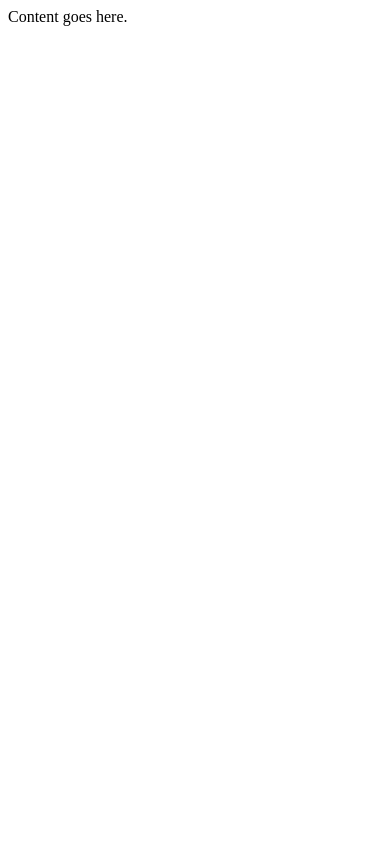
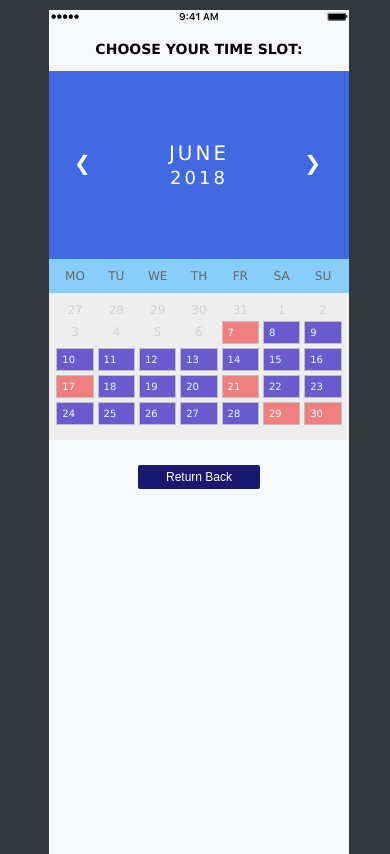
Before and after one commit to jiaemi46/OurCommonApp, a website: page SITApp/SITApp/www/views/lecturer_calendar.html in a window 390 px wide. Drawn offline with Linux system fonts and the light colour scheme; some packages are replaced by stand-ins of ours.

Commit message:
Lecturers' Calendar

```diff
--- /dev/null
+++ b/SITApp/SITApp/www/css/lecturer_consultation/lecturer_calendar.css
@@ -0,0 +1,149 @@
+/**
+ * Date Created: 06/06/2018
+ * Author: w3schools
+ */
+
+* {
+    box-sizing: border-box;
+}
+
+ul {
+    list-style-type: none;
+}
+
+body {
+    font-family: Verdana, sans-serif;
+}
+
+.month {
+    padding: 70px 25px;
+    width: 100%;
+    background: #4169E1;
+    text-align: center;
+}
+
+.month ul {
+    margin: 0;
+    padding: 0;
+}
+
+.month ul li {
+    color: white;
+    font-size: 20px;
+    text-transform: uppercase;
+    letter-spacing: 3px;
+}
+
+.month .prev {
+    float: left;
+    padding-top: 10px;
+}
+
+.month .next {
+    float: right;
+    padding-top: 10px;
+}
+
+.weekdays {
+    margin: 0;
+    padding: 10px 0;
+    background-color: #87CEFA;
+}
+
+.weekdays li {
+    display: inline-block;
+    width: 13.6%;
+    color: #666;
+    text-align: center;
+}
+
+.days {
+    padding: 10px 0;
+    background: #eee;
+    margin: 0;
+}
+
+.days li {
+    list-style-type: none;
+    display: inline-block;
+    width: 13.6%;
+    text-align: center;
+    margin-bottom: 5px;
+    font-size: 12px;
+    color: #777;
+}
+
+.days li .active {
+    padding: 5px;
+    background: #1abc9c;
+    color: white !important
+}
+
+/* Add media queries for smaller screens */
+@media screen and (max-width:720px) {
+.weekdays li, .days li {
+        width: 13.1%;
+    }
+}
+
+@media screen and (max-width: 420px) {
+.weekdays li, .days li {
+    width: 12.5%;
+}
+
+.days li .active {
+        padding: 2px;
+    }
+}
+
+@media screen and (max-width: 290px) {
+.weekdays li, .days li {
+    width: 12.2%;
+    }
+}
+
+
+/**
+ * Date Created: 06/06/2018
+ * Author: Kelly
+ */
+
+.days li .disable {
+    padding: 5px;
+    color: #D3D3D3 !important
+}
+
+.days li a {
+    border: 0.5px solid #C0C0C0;
+    margin-top: -1px;
+    background-color: #6A5ACD;
+    padding: 5px;
+    text-decoration: none;
+    text-align: left;
+    font-size: 10px;
+    color: #E0FFFF;
+    display: block;
+}
+
+.days li a:hover:not(.header) {
+    background-color: #2F4F4F;
+    border-color: #FFD700;
+}
+
+li.busy a {
+    background-color: #F08080 !important;
+}
+
+#back {
+    margin: 25px 10px 10px 10px;
+    background-color: #191970;
+    border: none;
+    color: white;
+    padding: 5px 28px;
+    text-align: center;
+    text-decoration: none;
+    display: inline-block;
+    font-size: 12px;
+    font-family: arial;
+    border-radius: 2px;
+}
--- a/SITApp/SITApp/www/css/lecturer_consultation/lecturer_name_search.css
+++ b/SITApp/SITApp/www/css/lecturer_consultation/lecturer_name_search.css
@@ -9,7 +9,7 @@
 
 #back {
     margin: 25px 10px 10px 10px;
-    background-color: #00008B;
+    background-color: #191970;
     border: none;
     color: white;
     padding: 5px 28px;
--- /dev/null
+++ b/SITApp/SITApp/www/scripts/lecturer_consultation/lecturer_calendar.js
@@ -0,0 +1,11 @@
+/**================================
+ * Date Created: 07/06/2018
+ * Author: Kelly Wong
+ ==================================*/
+
+/**
+Desc: Return back to previous page
+*/
+function returnBack() {
+    window.history.back()
+}
--- a/SITApp/SITApp/www/views/lecturer_calendar.html
+++ b/SITApp/SITApp/www/views/lecturer_calendar.html
@@ -1,9 +1,94 @@
 <!DOCTYPE html>
 <html>
 <head>
-    <title></title>
+    <meta http-equiv="content-type" content="text/html; charset=UTF-8" />
+    <meta name="format-detection" content="telephone=no">
+    <meta name="msapplication-tap-highlight" content="no">
+    <meta name="viewport" content="user-scalable=no, initial-scale=1, maximum-scale=1, minimum-scale=1, width=device-width">
+
+    <!-- CSS Layout -->
+    <link rel="stylesheet" type="text/css" href="../css/index.css">
+    <link rel="stylesheet" type="text/css" href="../css/lecturer_consultation/lecturer_calendar.css">
+    <link rel="stylesheet" href="https://cdnjs.cloudflare.com/ajax/libs/font-awesome/4.7.0/css/font-awesome.min.css">
+    <link href="vanillacalendar.css" rel="stylesheet">
+    <script src="vanillacalendar.js"></script>
+
+
+    <title>Book Appointment</title>
 </head>
 <body>
-    <div>Content goes here.</div>
+    <div class="app">
+        <img src="../images/battery_life.jpg" alt="default" />
+        <h3>Choose your time slot:</h3>
+
+        <!-- Calendar [hardcode] designed by w3schools -->
+        <div class="month">
+            <ul>
+                <li class="prev">&#10094;</li>
+                <li class="next">&#10095;</li>
+                <li>
+                    June<br>
+                    <span style="font-size:18px">2018</span>
+                </li>
+            </ul>
+        </div>
+        <ul class="weekdays">
+            <li>Mo</li>
+            <li>Tu</li>
+            <li>We</li>
+            <li>Th</li>
+            <li>Fr</li>
+            <li>Sa</li>
+            <li>Su</li>
+        </ul>
+        <ul class="days">
+            <li><span class="disable">27</span></li>
+            <li><span class="disable">28</span></li>
+            <li><span class="disable">29</span></li>
+            <li><span class="disable">30</span></li>
+            <li><span class="disable">31</span></li>
+            <li><span class="disable">1</span></li>
+            <li><span class="disable">2</span></li>
+            <li><span class="disable">3</span></li>
+            <li><span class="disable">4</span></li>
+            <li><span class="disable">5</span></li>
+            <li><span class="disable">6</span></li>
+            <li class="busy"><a href="#">7</a></li>
+            <li><a href="#">8</a></li>
+            <li><a href="#">9</a></li>
+            <li><a href="#">10</a></li>
+            <li><a href="#">11</a></li>
+            <li><a href="#">12</a></li>
+            <li><a href="#">13</a></li>
+            <li><a href="#">14</a></li>
+            <li><a href="#">15</a></li>
+            <li><a href="#">16</a></li>
+            <li class="busy"><a href="#">17</a></li>
+            <li><a href="#">18</a></li>
+            <li><a href="#">19</a></li>
+            <li><a href="#">20</a></li>
+            <li class="busy"><a href="#">21</a></li>
+            <li><a href="#">22</a></li>
+            <li><a href="#">23</a></li>
+            <li><a href="#">24</a></li>
+            <li><a href="#">25</a></li>
+            <li><a href="#">26</a></li>
+            <li><a href="#">27</a></li>
+            <li><a href="#">28</a></li>
+            <li class="busy"><a href="#">29</a></li>
+            <li class="busy"><a href="#">30</a></li>
+        </ul>
+        <!-- Back -->
+        <button type="button" id="back" onclick="returnBack()">Return Back</button>
+
+        <!--END of Code here-->
+    </div>
+    <script type="text/javascript" src="cordova.js"></script>
+    <script type="text/javascript" src="scripts/platformOverrides.js"></script>
+    <script type="text/javascript" src="scripts/index.js"></script>
+
+    <!-- Back Function [Javascript Function] -->
+    <script type="text/javascript" src="../scripts/lecturer_consultation/lecturer_calendar.js"></script>
+
 </body>
 </html>
```
Also changed, not shown: SITApp/SITApp/www/index.html (+6 -6 lines).
